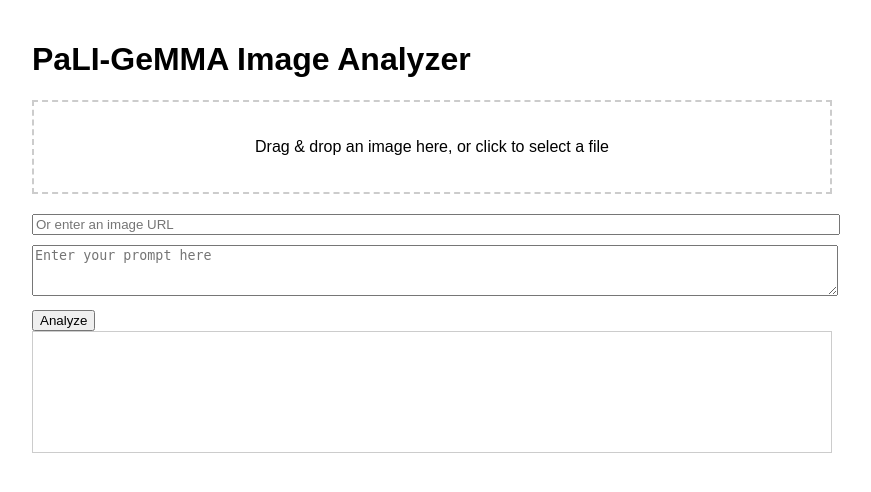
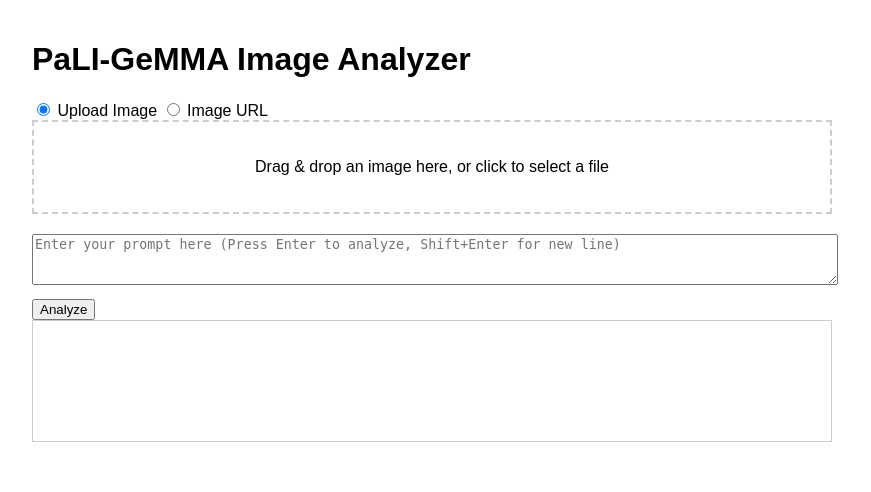
Before and after one commit to TanaroSch/pali-gemma-image-analyzer, a Flask app: page / in a window 1280 px wide. Shown: the top 492 px of the page, without its empty margins (208-1079 px from the left). Run offline with Flask 3, Linux system fonts and the light colour scheme; parts of the project's set-up code (start-up, migrations or seed data) failed here and were passed over.

Commit message:
add switch between url and upload

```diff
--- a/templates/index.html
+++ b/templates/index.html
@@ -11,23 +11,78 @@
         #dropZone.dragover { background-color: #f0f0f0; }
         textarea, input[type="text"] { width: 100%; margin-bottom: 10px; }
         #result { border: 1px solid #ccc; padding: 10px; min-height: 100px; }
+        #imagePreview { max-width: 100%; max-height: 300px; margin-top: 10px; }
+        .hidden { display: none; }
     </style>
 </head>
 <body>
     <h1>PaLI-GeMMA Image Analyzer</h1>
-    <div id="dropZone">
-        <p>Drag & drop an image here, or click to select a file</p>
-        <input type="file" id="fileInput" accept="image/*" style="display: none;">
+
+    <div>
+        <input type="radio" id="uploadRadio" name="imageSource" value="upload" checked>
+        <label for="uploadRadio">Upload Image</label>
+        <input type="radio" id="urlRadio" name="imageSource" value="url">
+        <label for="urlRadio">Image URL</label>
     </div>
-    <input type="text" id="imageUrl" placeholder="Or enter an image URL">
-    <textarea id="prompt" rows="3" placeholder="Enter your prompt here"></textarea>
+
+    <div id="uploadSection">
+        <div id="dropZone">
+            <p>Drag & drop an image here, or click to select a file</p>
+            <input type="file" id="fileInput" accept="image/*" style="display: none;">
+        </div>
+    </div>
+
+    <div id="urlSection" class="hidden">
+        <input type="text" id="imageUrl" placeholder="Enter image URL">
+    </div>
+
+    <img id="imagePreview" src="" alt="Image preview" style="display: none;">
+
+    <textarea id="prompt" rows="3" placeholder="Enter your prompt here (Press Enter to analyze, Shift+Enter for new line)"></textarea>
     <button onclick="analyze()">Analyze</button>
     <div id="result"></div>
 
     <script>
         const dropZone = document.getElementById('dropZone');
         const fileInput = document.getElementById('fileInput');
+        const promptTextarea = document.getElementById('prompt');
+        const imagePreview = document.getElementById('imagePreview');
+        const uploadRadio = document.getElementById('uploadRadio');
+        const urlRadio = document.getElementById('urlRadio');
+        const uploadSection = document.getElementById('uploadSection');
+        const urlSection = document.getElementById('urlSection');
+        const imageUrlInput = document.getElementById('imageUrl');
         let selectedFile = null;
+
+        function updateImageSource() {
+            if (uploadRadio.checked) {
+                uploadSection.classList.remove('hidden');
+                urlSection.classList.add('hidden');
+            } else {
+                uploadSection.classList.add('hidden');
+                urlSection.classList.remove('hidden');
+            }
+            updatePreview();
+        }
+
+        uploadRadio.addEventListener('change', updateImageSource);
+        urlRadio.addEventListener('change', updateImageSource);
+
+        function updatePreview() {
+            if (uploadRadio.checked && selectedFile) {
+                const reader = new FileReader();
+                reader.onload = (e) => {
+                    imagePreview.src = e.target.result;
+                    imagePreview.style.display = 'block';
+                };
+                reader.readAsDataURL(selectedFile);
+            } else if (urlRadio.checked && imageUrlInput.value) {
+                imagePreview.src = imageUrlInput.value;
+                imagePreview.style.display = 'block';
+            } else {
+                imagePreview.style.display = 'none';
+            }
+        }
 
         dropZone.addEventListener('click', () => fileInput.click());
         dropZone.addEventListener('dragover', (e) => {
@@ -40,27 +95,40 @@
             dropZone.classList.remove('dragover');
             selectedFile = e.dataTransfer.files[0];
             dropZone.textContent = `Selected: ${selectedFile.name}`;
+            updatePreview();
         });
         fileInput.addEventListener('change', (e) => {
             selectedFile = e.target.files[0];
             dropZone.textContent = `Selected: ${selectedFile.name}`;
+            updatePreview();
+        });
+        imageUrlInput.addEventListener('input', updatePreview);
+
+        promptTextarea.addEventListener('keydown', function(e) {
+            if (e.key === 'Enter') {
+                if (e.shiftKey) {
+                    return;
+                } else {
+                    e.preventDefault();
+                    analyze();
+                }
+            }
         });
 
         function analyze() {
             const prompt = document.getElementById('prompt').value;
-            const imageUrl = document.getElementById('imageUrl').value;
             const resultDiv = document.getElementById('result');
             resultDiv.textContent = 'Analyzing...';
 
             const formData = new FormData();
             formData.append('prompt', prompt);
 
-            if (imageUrl) {
-                formData.append('image_source', 'url');
-                formData.append('image_url', imageUrl);
-            } else if (selectedFile) {
+            if (uploadRadio.checked && selectedFile) {
                 formData.append('image_source', 'file');
                 formData.append('image_file', selectedFile);
+            } else if (urlRadio.checked && imageUrlInput.value) {
+                formData.append('image_source', 'url');
+                formData.append('image_url', imageUrlInput.value);
             } else {
                 resultDiv.textContent = 'Please select an image or provide a URL.';
                 return;
```
